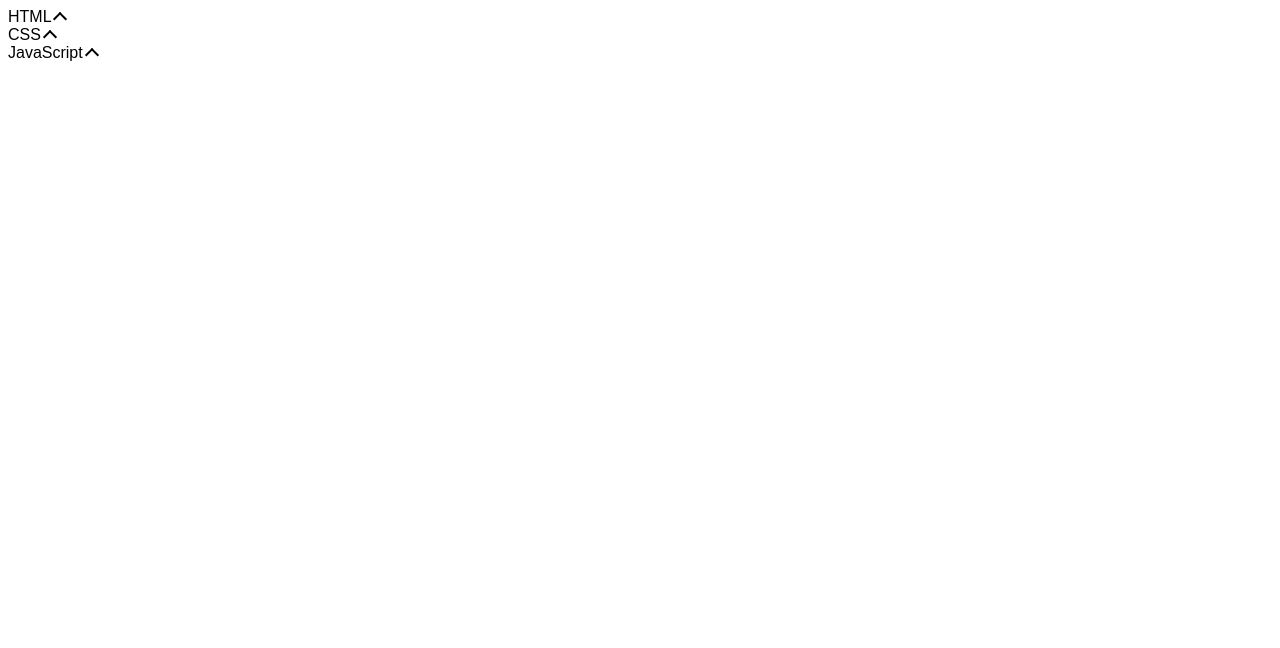
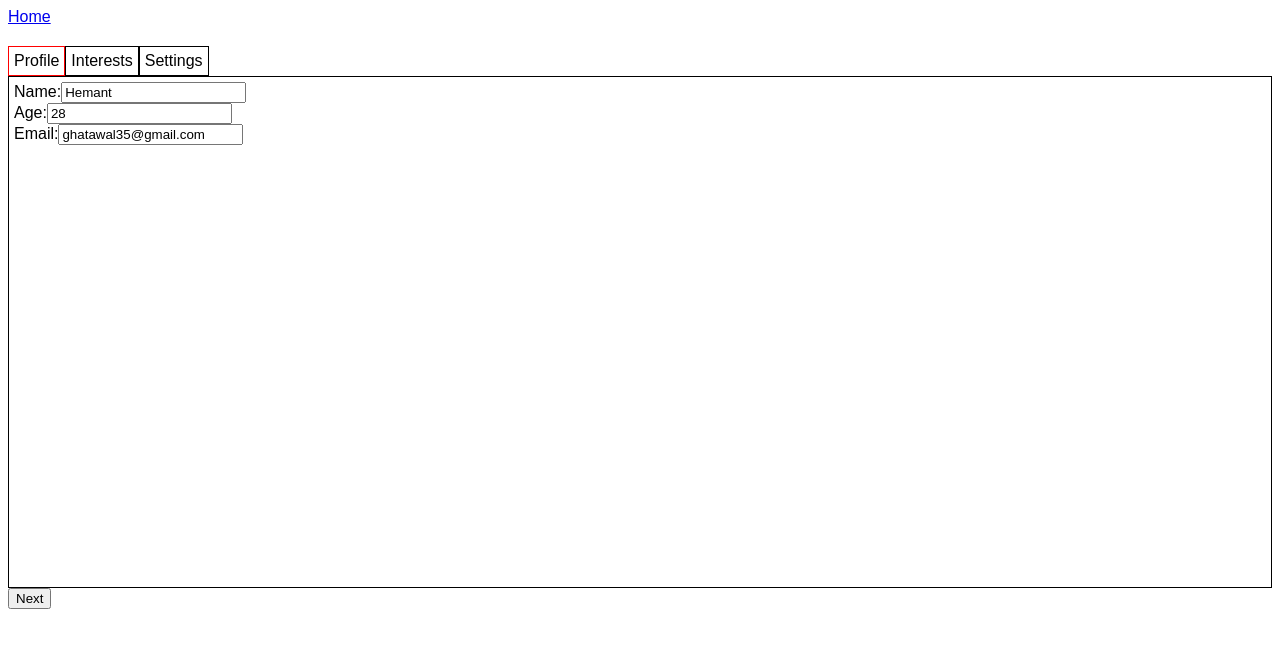
Before and after one commit to hemantghatawal/react-components, a React (Vite) app: page /tab-form in a window 1280 px wide. Shown: the top 648 px of the page. Built offline with nearby package versions, Linux system fonts and the light colour scheme.

Commit message:
react components setup and TabForm component added

```diff
--- a/package.json
+++ b/package.json
@@ -11,7 +11,8 @@
   },
   "dependencies": {
     "react": "^19.2.0",
-    "react-dom": "^19.2.0"
+    "react-dom": "^19.2.0",
+    "react-router": "^7.13.0"
   },
   "devDependencies": {
     "@eslint/js": "^9.39.1",
--- a/src/App.jsx
+++ b/src/App.jsx
@@ -1,5 +1,19 @@
-import Accordion from "./Accordian";
+import { Route, Routes } from "react-router";
+import Accordion from "./components/Accordian/Accordian";
+import TabForm from "./components/TabForm/TabForm";
+import Layout from "./Layout";
+import Home from "./Home";
 
 export default function App() {
-  return <Accordion />;
+  return (
+    <>
+      <Routes>
+        <Route path="/" element={<Layout />}>
+          <Route index element={<Home />} />
+          <Route path="accordion" element={<Accordion />} />
+          <Route path="tab-form" element={<TabForm />} />
+        </Route>
+      </Routes>
+    </>
+  );
 }
--- /dev/null
+++ b/src/Home.jsx
@@ -0,0 +1,12 @@
+import { Link } from "react-router";
+
+const Home = () => {
+  return (
+    <nav style={{ display: "grid", gap: "10px", marginBottom: "20px" }}>
+      <Link to="/accordion">Accordion</Link>
+      <Link to="/tab-form">Tab Form</Link>
+    </nav>
+  );
+};
+
+export default Home;
--- /dev/null
+++ b/src/Layout.jsx
@@ -0,0 +1,17 @@
+import { Link, Outlet } from "react-router";
+
+const Layout = () => {
+  return (
+    <div>
+      {/* Global Navigation */}
+      <nav style={{ display: "flex", gap: "10px", marginBottom: "20px" }}>
+        <Link to="/">Home</Link>
+      </nav>
+
+      {/* Routed pages render here */}
+      <Outlet />
+    </div>
+  );
+};
+
+export default Layout;
--- /dev/null
+++ b/src/components/TabForm/Interests.jsx
@@ -0,0 +1,56 @@
+const Interests = ({ data, setData, errors }) => {
+  const { interests } = data;
+
+  const handleDataChange = (e) => {
+    setData((previousState) => ({
+      ...previousState,
+      interests: e.target.checked
+        ? [...previousState.interests, e.target.name]
+        : previousState.interests.filter((i) => i !== e.target.name),
+    }));
+  };
+  return (
+    <div>
+      <div>
+        <label htmlFor="coding">
+          <input
+            type="checkbox"
+            name="coding"
+            id="coding"
+            checked={interests.includes("coding")}
+            onChange={handleDataChange}
+          />
+          Coding
+        </label>
+      </div>
+      <div>
+        <label htmlFor="music">
+          <input
+            type="checkbox"
+            name="music"
+            id="music"
+            checked={interests.includes("music")}
+            onChange={handleDataChange}
+          />
+          Music
+        </label>
+      </div>
+
+      <div>
+        <label htmlFor="video editing">
+          <input
+            type="checkbox"
+            name="video editing"
+            id="video editing"
+            checked={interests.includes("video editing")}
+            onChange={handleDataChange}
+          />
+          Video Editing
+        </label>
+      </div>
+      {errors.interests && <span className="error"> {errors.interests} </span>}
+    </div>
+  );
+};
+
+export default Interests;
--- /dev/null
+++ b/src/components/TabForm/Profile.jsx
@@ -0,0 +1,43 @@
+const Profile = ({ data, setData, errors }) => {
+  const { name, email, age } = data;
+
+  const handleDataChange = (e, item) => {
+    setData((prevState) => ({
+      ...prevState,
+      [item]: e.target.value,
+    }));
+  };
+  return (
+    <div>
+      <div>
+        <label htmlFor="">Name:</label>
+        <input
+          type="text"
+          value={name}
+          onChange={(e) => handleDataChange(e, "name")}
+        />
+        {errors.name && <span className="error"> {errors.name} </span>}
+      </div>
+      <div>
+        <label htmlFor="">Age:</label>
+        <input
+          type="number"
+          value={age}
+          onChange={(e) => handleDataChange(e, "age")}
+        />
+        {errors.age && <span className="error"> {errors.age} </span>}
+      </div>
+      <div>
+        <label htmlFor="">Email:</label>
+        <input
+          type="email"
+          value={email}
+          onChange={(e) => handleDataChange(e, "email")}
+        />
+        {errors.email && <span className="error"> {errors.email} </span>}
+      </div>
+    </div>
+  );
+};
+
+export default Profile;
--- /dev/null
+++ b/src/components/TabForm/Settings.jsx
@@ -0,0 +1,41 @@
+const Settings = ({ data, setData }) => {
+  const { theme } = data;
+
+  const handleChangeData = (e) => {
+    setData((previousState) => ({
+      ...previousState,
+      theme: e.target.value,
+    }));
+  };
+  return (
+    <div>
+      <div>
+        <label>
+          <input
+            type="radio"
+            name="theme"
+            value="dark"
+            checked={theme === "dark"}
+            onChange={handleChangeData}
+          />
+          Dark
+        </label>
+      </div>
+
+      <div>
+        <label>
+          <input
+            type="radio"
+            name="theme"
+            value="light"
+            checked={theme === "light"}
+            onChange={handleChangeData}
+          />
+          Light
+        </label>
+      </div>
+    </div>
+  );
+};
+
+export default Settings;
--- /dev/null
+++ b/src/components/TabForm/TabForm.jsx
@@ -0,0 +1,114 @@
+import { useState } from "react";
+import Interests from "./Interests";
+import Profile from "./Profile";
+import Settings from "./Settings";
+
+import "./TabForm.styles.css";
+
+const TabForm = () => {
+  const [data, setData] = useState({
+    name: "Hemant",
+    age: 28,
+    email: "ghatawal35@gmail.com",
+    interests: ["coding", "video editing"],
+    theme: "dark",
+  });
+
+  const [errors, setErrors] = useState({});
+  const [activeTab, setActiveTab] = useState(0);
+
+  const tabs = [
+    {
+      name: "Profile",
+      component: Profile,
+      validate: () => {
+        const err = {};
+        if (!data.name || data.name.length < 2) {
+          err.name = "Name is not valid";
+        }
+
+        if (!data.age || data.age < 18) {
+          err.age = "Age is not valid";
+        }
+
+        if (!data.email || data.email.length < 2) {
+          err.email = "Email is not valid";
+        }
+
+        setErrors(err);
+
+        return err.name || err.age || err.email ? false : true;
+      },
+    },
+    {
+      name: "Interests",
+      component: Interests,
+      validate: () => {
+        const err = {};
+        if (data.interests.length < 1) {
+          err.interests = "Select atleast one interest";
+        }
+        setErrors(err);
+        return err.interests ? false : true;
+      },
+    },
+    {
+      name: "Settings",
+      component: Settings,
+      validate: () => {
+        return true;
+      },
+    },
+  ];
+
+  const ActiveTabComponent = tabs[activeTab].component;
+
+  const handlePrevClick = () => {
+    if (tabs[activeTab].validate()) {
+      setActiveTab((a) => a - 1);
+    }
+  };
+
+  const handleNextClick = () => {
+    if (tabs[activeTab].validate()) {
+      setActiveTab((a) => a + 1);
+    }
+  };
+
+  return (
+    <div>
+      <div className="heading-container">
+        {tabs.map((tab, index) => (
+          <div
+            key={tab.name}
+            className="heading"
+            style={{ border: `${activeTab === index ? "1px solid red" : ""}` }}
+            onClick={() => {
+              tabs[activeTab].validate() && setActiveTab(index);
+            }}
+          >
+            {tab.name}
+          </div>
+        ))}
+      </div>
+      <div className="tab-body">
+        <ActiveTabComponent data={data} setData={setData} errors={errors} />
+      </div>
+      <div>
+        {activeTab > 0 && <button onClick={handlePrevClick}> Previous </button>}
+      </div>
+      <div>
+        {activeTab < tabs.length - 1 && (
+          <button onClick={handleNextClick}> Next </button>
+        )}
+      </div>
+      <div>
+        {activeTab === tabs.length - 1 && (
+          <button onClick={() => console.log(data)}> Submit </button>
+        )}
+      </div>
+    </div>
+  );
+};
+
+export default TabForm;
--- /dev/null
+++ b/src/components/TabForm/TabForm.styles.css
@@ -0,0 +1,22 @@
+.heading-container {
+  display: flex;
+}
+
+.heading {
+  padding: 5px;
+  border: 1px solid black;
+  cursor: pointer;
+}
+
+.tab-body {
+  display: flex;
+  border: 1px solid black;
+  height: 500px;
+  padding: 5px;
+}
+
+.error {
+  color: red;
+  display: block;
+  font-size: small;
+}
--- a/src/main.jsx
+++ b/src/main.jsx
@@ -1,11 +1,13 @@
-import { StrictMode } from 'react'
-import { createRoot } from 'react-dom/client'
-import './index.css'
-import App from './App.jsx'
+import { StrictMode } from "react";
+import { createRoot } from "react-dom/client";
+import "./index.css";
+import App from "./App.jsx";
+import { BrowserRouter } from "react-router";
 
-
-createRoot(document.getElementById('root')).render(
+createRoot(document.getElementById("root")).render(
   <StrictMode>
-    <App />
+    <BrowserRouter>
+      <App />
+    </BrowserRouter>
   </StrictMode>,
-)
+);
```
Also changed, not shown: src/components/Accordian/Accordian.jsx (renamed from src/Accordian.jsx), 1 other file (tests, documents, lock files or other folders).
